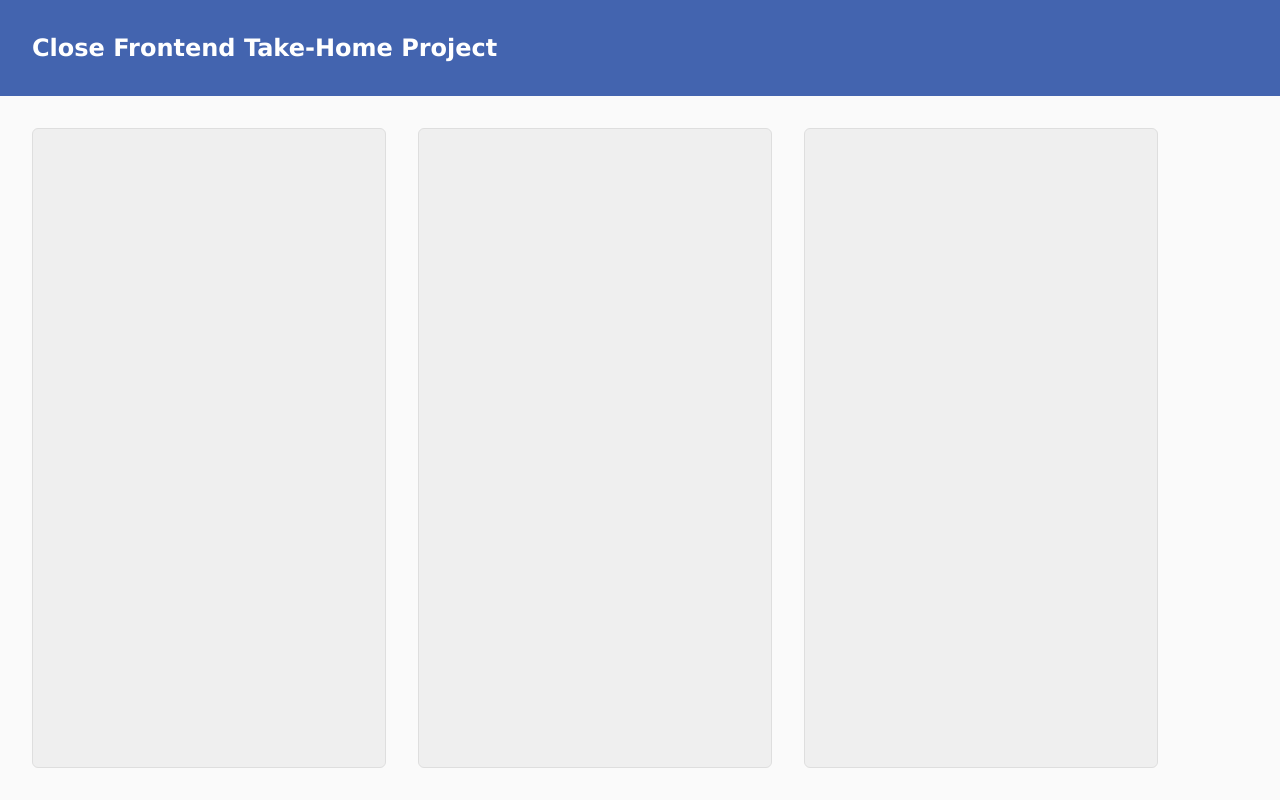
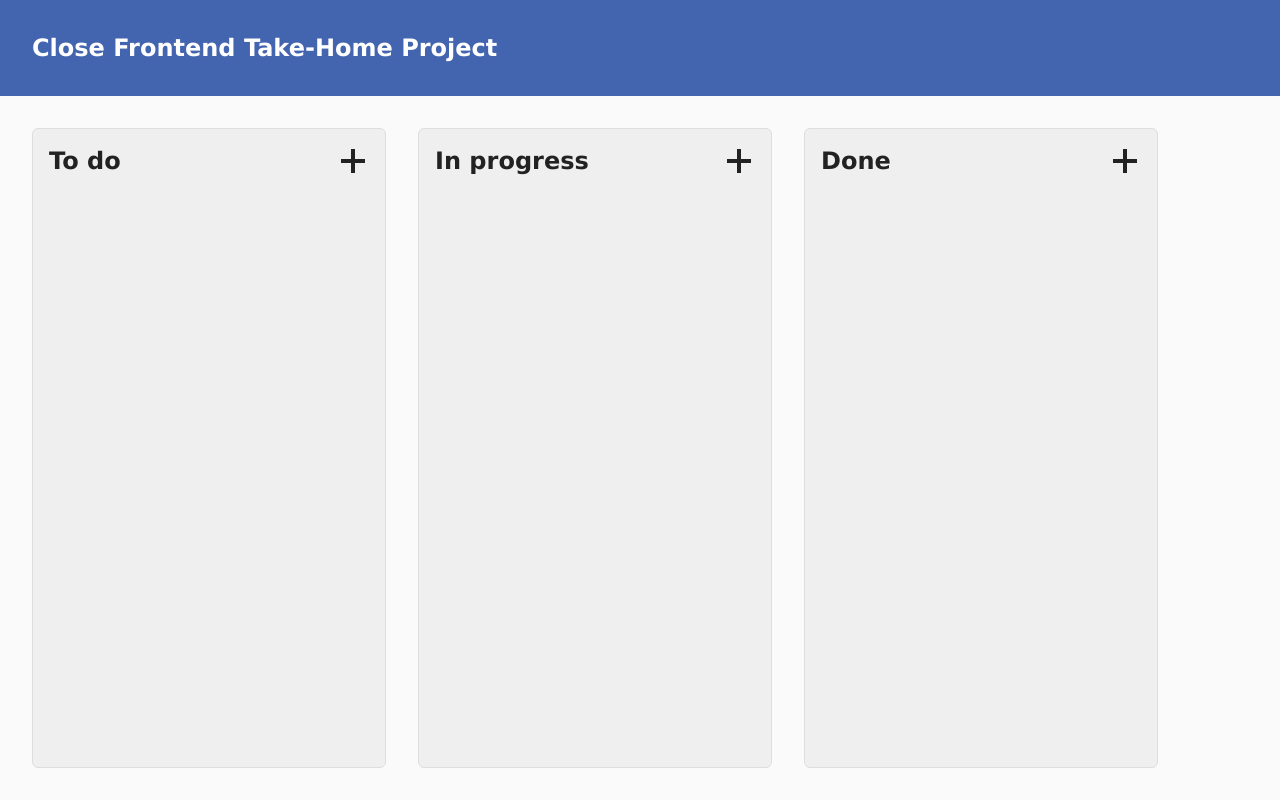
Before and after one commit to audiolion/close-frontend-takehome-project, a React (Create React App) app: page / in a window 1280 px wide. Built offline with nearby package versions, Linux system fonts and the light colour scheme.

Commit message:
Add KanbanColumn header
To enhance the semantic HTML, the column is now a section element and the header is a header element.

```diff
--- a/src/components/screens/Board/KanbanColumn/KanbanColumn.js
+++ b/src/components/screens/Board/KanbanColumn/KanbanColumn.js
@@ -1,6 +1,22 @@
 import React from 'react';
 import styles from './kanban-column.module.css';
 
-export const KanbanColumn = props => {
-  return <div className={styles.column}></div>;
+export const KanbanColumn = ({ title }) => {
+  return (
+    <section className={styles.column}>
+      <header className={styles.header}>
+        <h2 className={styles.heading}>{title}</h2>
+        <button type="button">
+          <svg
+            width="24"
+            height="24"
+            fill="none"
+            xmlns="http://www.w3.org/2000/svg"
+          >
+            <path d="M12 0v24M0 12h24" stroke="#222" stroke-width="4" />
+          </svg>
+        </button>
+      </header>
+    </section>
+  );
 };
--- a/src/components/screens/Board/KanbanColumn/kanban-column.module.css
+++ b/src/components/screens/Board/KanbanColumn/kanban-column.module.css
@@ -9,3 +9,26 @@
 .column:not(:first-child) {
   margin-left: 2rem;
 }
+
+.header {
+  display: flex;
+  justify-content: space-between;
+  margin-bottom: 1rem;
+}
+
+.header > button {
+  background: none;
+  border: none;
+  color: inherit;
+  padding: 0.25rem;
+  font: inherit;
+  cursor: pointer;
+  outline: inherit;
+}
+
+.heading {
+  font-size: 1.5rem;
+  line-height: 2rem;
+  color: var(--text-offblack);
+  margin: 0;
+}
```
